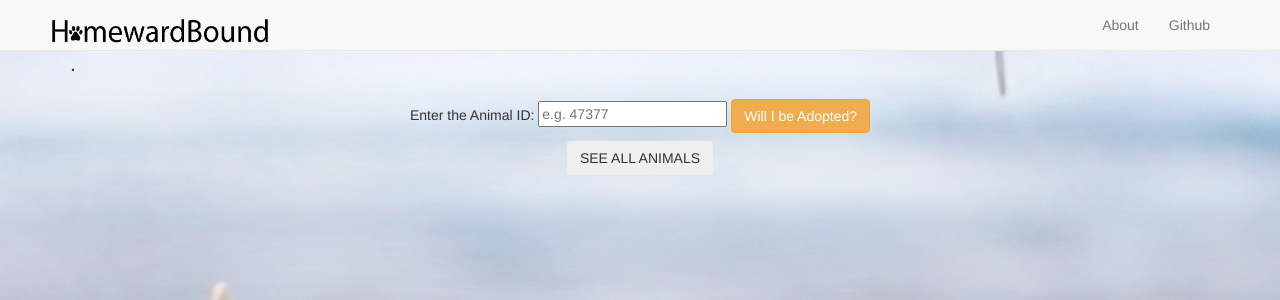
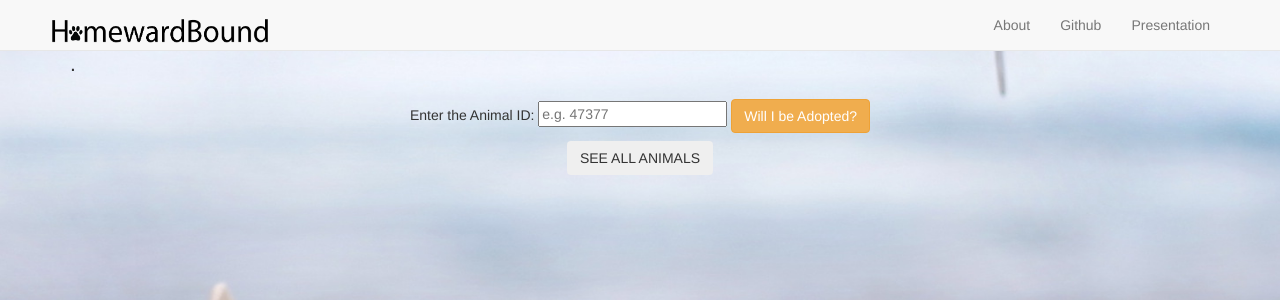
Before and after one commit to lijenniferx/HomewardBound, a Flask app: page /home in a window 1280 px wide. Shown: the top 300 px of the page. Run offline with Flask 2, Linux system fonts and the light colour scheme; some libraries are stand-ins or nearby versions.

Commit message:
added keynote presentation link

```diff
--- a/FrontEnd/app/templates/home.html
+++ b/FrontEnd/app/templates/home.html
@@ -46,6 +46,7 @@
           <ul class="nav navbar-nav navbar-right">
             <li><a href="http://www.lijenniferx.com">About</a></li>
             <li><a href="https://github.com/lijenniferx/HomewardBound">Github</a></li>
+            <li><a href="http://www.slideshare.net/lijenniferx/insight-presentation-4">Presentation</a></li>
           </ul>
         </div><!--/.nav-collapse -->
       </div>
```
